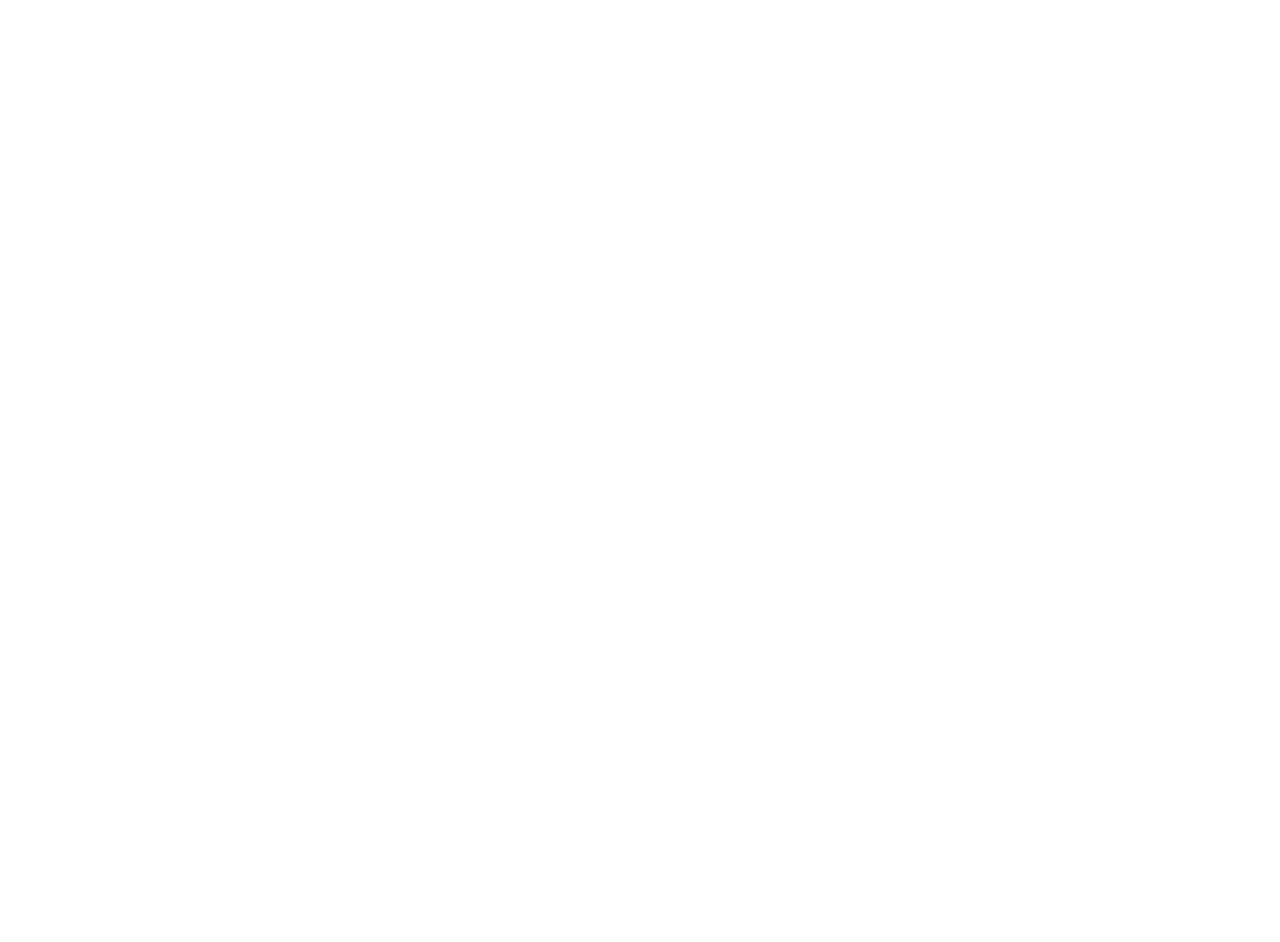
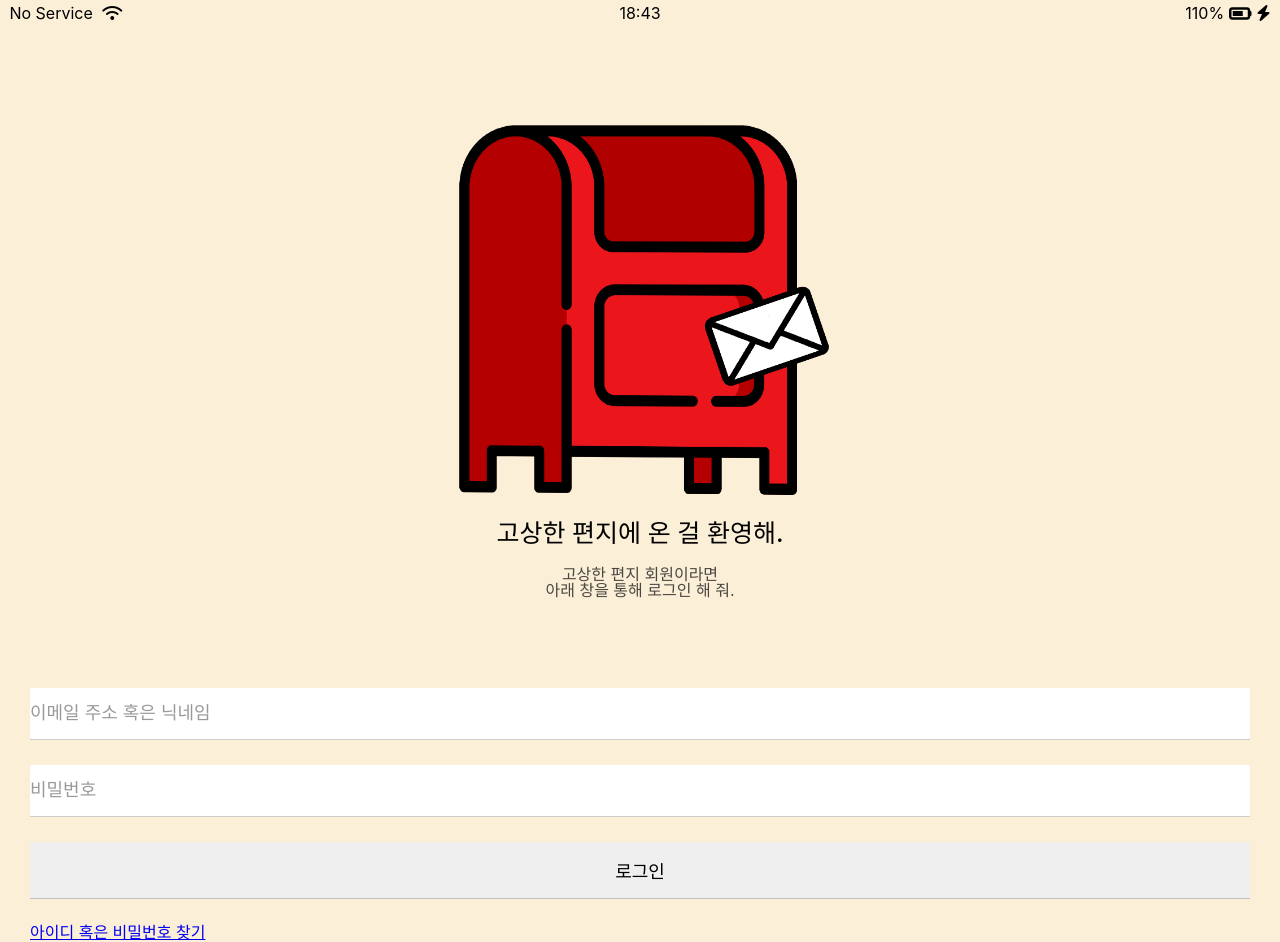
Before and after one commit to dypark97/kakao_clone, a plain HTML site: page index.html in a window 1280 px wide. Before the commit the page ends 916 px from the top, so only its background shows below. Drawn offline with Linux system fonts and the light colour scheme.

Commit message:
kokoa talk clone // Login page

```diff
--- /dev/null
+++ b/css/reset.css
@@ -0,0 +1,127 @@
+html,
+body,
+div,
+span,
+applet,
+object,
+iframe,
+h1,
+h2,
+h3,
+h4,
+h5,
+h6,
+p,
+blockquote,
+pre,
+a,
+abbr,
+acronym,
+address,
+big,
+cite,
+code,
+del,
+dfn,
+em,
+img,
+ins,
+kbd,
+q,
+s,
+samp,
+small,
+strike,
+strong,
+sub,
+sup,
+tt,
+var,
+b,
+u,
+i,
+center,
+dl,
+dt,
+dd,
+ol,
+ul,
+li,
+fieldset,
+form,
+label,
+legend,
+table,
+caption,
+tbody,
+tfoot,
+thead,
+tr,
+th,
+td,
+article,
+aside,
+canvas,
+details,
+embed,
+figure,
+figcaption,
+footer,
+header,
+hgroup,
+menu,
+nav,
+output,
+ruby,
+section,
+summary,
+time,
+mark,
+audio,
+video {
+  margin: 0;
+  padding: 0;
+  border: 0;
+  font-size: 100%;
+  font: inherit;
+  vertical-align: baseline;
+}
+/* HTML5 display-role reset for older browsers */
+article,
+aside,
+details,
+figcaption,
+figure,
+footer,
+header,
+hgroup,
+menu,
+nav,
+section {
+  display: block;
+}
+body {
+  line-height: 1;
+}
+ol,
+ul {
+  list-style: none;
+}
+blockquote,
+q {
+  quotes: none;
+}
+blockquote:before,
+blockquote:after,
+q:before,
+q:after {
+  content: "";
+  content: none;
+}
+table {
+  border-collapse: collapse;
+  border-spacing: 0;
+}
+input:focus {
+  outline: none;
+}
--- /dev/null
+++ b/css/status-bar.css
@@ -0,0 +1,24 @@
+.status-bar {
+  display: flex;
+  justify-content: center;
+  padding: 5px 3px;
+}
+.status-bar__column {
+  width: 33%;
+}
+.status-bar__column:first-child span {
+  margin-right: 5px;
+}
+.status-bar__column:nth-child(2) {
+  display: flex;
+  justify-content: center;
+}
+.status-bar__column:last-child {
+  display: flex;
+  justify-content: flex-end;
+  align-items: center;
+}
+
+.status-bar__column .fa-battery-three-quarters {
+  margin: 0px 5px;
+}
--- /dev/null
+++ b/css/styles.css
@@ -0,0 +1,54 @@
+@import "reset.css";
+@import "status-bar.css";
+@import "variables.css";
+
+body {
+  background-color: #fbefd8;
+  font-family: -apple-system, BlinkMacSystemFont, "Segoe UI", Roboto, Oxygen,
+    Ubuntu, Cantarell, "Open Sans", "Helvetica Neue", sans-serif;
+}
+#main-logo {
+  height: 20%;
+  width: 30%;
+}
+.welcome-header {
+  margin: 90px 0px;
+  text-align: center;
+  display: flex;
+  flex-direction: column;
+  align-items: center;
+}
+.welcome-header__title {
+  margin: 20px 0px;
+  font-size: 25px;
+  font-weight: 500;
+}
+
+.welcome-header__text {
+  width: 60%;
+  opacity: 0.7;
+  font-weight: 400;
+}
+
+#login-form {
+  display: flex;
+  flex-direction: column;
+  margin: 0px 30px;
+}
+
+#login-form input {
+  border: none;
+  padding: 15px 0px;
+  font-size: 18px;
+  border-bottom: 1px solid rgba(0, 0, 0, 0.2);
+  margin-bottom: 25px;
+  transition: border-color 0.3s ease-in-out;
+}
+
+#login-form input::placeholder {
+  color: rgba(0, 0, 0, 0.4);
+}
+
+#login-form input:focus {
+  border-color: var(--yellow);
+}
--- /dev/null
+++ b/css/variables.css
@@ -0,0 +1,3 @@
+:root {
+  --yellow: #fae100;
+}
--- a/index.html
+++ b/index.html
@@ -1,23 +1,45 @@
-<!-- 이 문서가 html 문서임을 알림 -->
 <!DOCTYPE html>
 <html lang="kr">
   <head>
-    <link
-      rel="shortcut icon"
-      href="고상한편지.jpg"
-      sizes="16x16 32x32 64x64"
-    />
-    <meta charset="utf-8" />
-    <!-- 검색했을 때 아래에 나오는 설명 -->
-    <meta name="author" content="고상한 편지" />
-    <meta name="description" content="고상한 편지에 온 걸 환영해" />
-    <!-- head는 브라우저에게 필요할 정보를 제공할 뿐 보이지 않는다. -->
-    <title>고상한 편지</title>
-    <link href="styles.css" rel="stylesheet" />
+    <link rel="stylesheet" href="css/styles.css" />
+    <meta charset="UTF-8" />
+    <meta name="viewport" content="width=device-width, initial-scale=1.0" />
+    <title>고상한 편지에 온 걸 환영해.</title>
   </head>
   <body>
-    <div></div>
-    <div></div>
-    <div></div>
+    <div class="status-bar">
+      <div class="status-bar__column">
+        <span>No Service </span>
+        <i class="fas fa-wifi"></i>
+      </div>
+      <div class="status-bar__column">
+        <span>18:43</span>
+      </div>
+      <div class="status-bar__column">
+        <span>110%</span>
+        <i class="fas fa-battery-three-quarters fa-lg"></i>
+        <i class="fas fa-bolt"></i>
+      </div>
+    </div>
+
+    <header class="welcome-header">
+      <img src="고상한편지.jpg" id="main-logo" />
+      <h1 class="welcome-header__title">고상한 편지에 온 걸 환영해.</h1>
+      <p class="welcome-header__text">
+        고상한 편지 회원이라면<br />아래 창을 통해 로그인 해 줘.
+      </p>
+    </header>
+
+    <form id="login-form">
+      <input type="text" placeholder="이메일 주소 혹은 닉네임" />
+      <input type="password" placeholder="비밀번호" />
+      <input type="submit" value="로그인" />
+      <a href="#">아이디 혹은 비밀번호 찾기</a>
+    </form>
+
+    <script
+      src="https://kit.fontawesome.com/869157ca9f.js"
+      crossorigin="anonymous"
+    ></script>
   </body>
 </html>
--- a/styles.css
+++ /dev/null
@@ -1,5 +0,0 @@
-div {
-  height: 300px;
-  width: 150px;
-  color: #e44b4b;
-}
```
